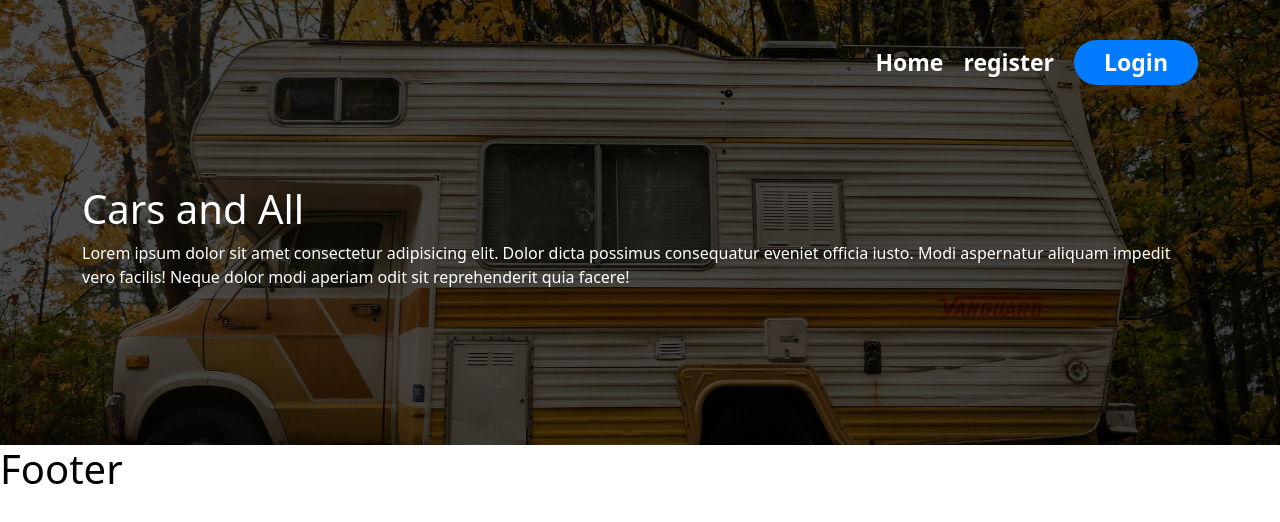
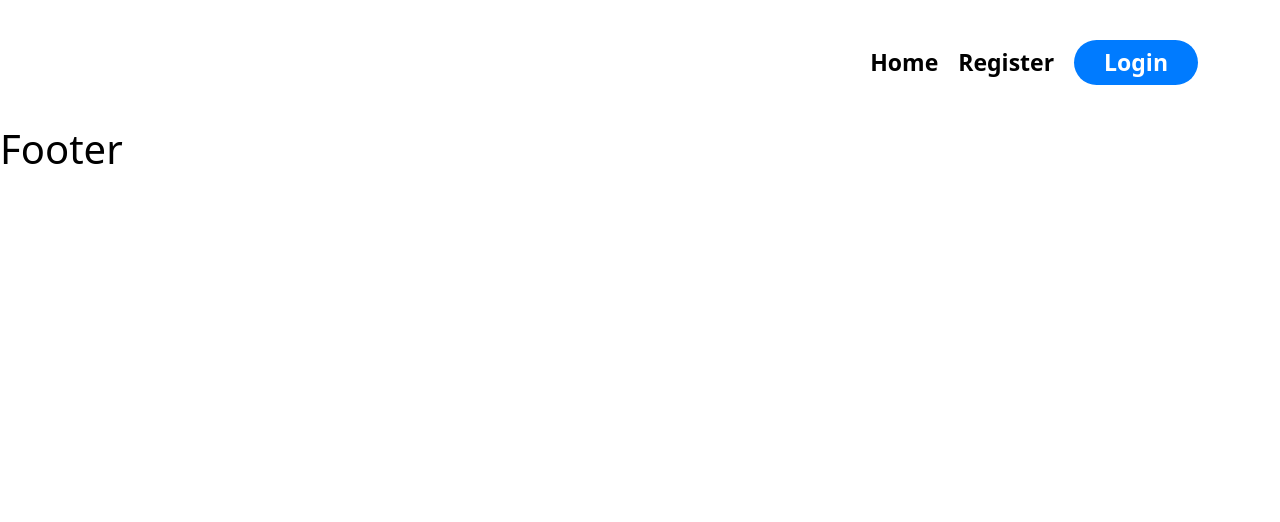
Before and after one commit to DanielMollerSD/WPRProject, a React (Vite) app in the folder frontend/: page /login in a window 1280 px wide. Shown: the top 522 px of the page. Built offline with nearby package versions, Linux system fonts and the light colour scheme.

Commit message:
Frontend: Header done

```diff
--- a/frontend/src/components/header/index.jsx
+++ b/frontend/src/components/header/index.jsx
@@ -1,15 +1,20 @@
-import { Link } from 'react-router-dom';
+import { Link, useLocation } from 'react-router-dom';
 import './styles.scss';
 
 function Header() {
+
+    const location = useLocation();
+    const isHomepage = location.pathname === '/' || location.pathname === '/home';
+
     return (
+
         <div className="component component-header">
-            <div className="header">
+            <div className={`header${isHomepage ? ' homepage' : ''}`}>
                 <div className="container">
                     <header>
                         <nav>
                             <Link to="/">Home</Link>
-                            <Link to="/register">register</Link>
+                            <Link to="/register">Register</Link>
                             <Link to="/login">Login</Link>
                         </nav>
                     </header>
--- a/frontend/src/components/header/styles.scss
+++ b/frontend/src/components/header/styles.scss
@@ -2,8 +2,7 @@
     position: relative;
 
     .header {
-        background-color: black;
-        color: white;
+        background-color: white;
         width: 100%;
         position: relative;
 
@@ -11,6 +10,8 @@
             position: relative;
             z-index: 2;
             padding-top: 40px;
+            padding-bottom: 40px;
+
 
             nav {
                 display: flex;
@@ -18,7 +19,7 @@
                 align-items: center;
 
                 a {
-                    color: white;
+                    color: black;
                     font-size: 23px;
                     font-weight: 600;
                     text-decoration: none;
@@ -26,11 +27,12 @@
 
 
                     &:hover {
-                        color: $title-color-hover;
+                        color: rgb(70, 70, 70);
                     }
 
                     &:last-child {
                         background-color: $secondary-button-color;
+                        color: white;
                         padding: 5px 30px;
                         border-radius: 50px;
 
@@ -43,16 +45,22 @@
         }
 
         .header-banner {
+            display: none;
             position: relative;
             z-index: 2;
 
             padding-top: 100px;
             padding-bottom: 140px;
+            color: white;
+
+            &.visible {
+                display: block;
+            }
         }
 
         .background-image {
             content: ' ';
-            display: block;
+            display: none;
             position: absolute;
             left: 0;
             top: 0;
@@ -64,6 +72,45 @@
             background-size: cover;
             opacity: 0.3;
             z-index: 1;
+
+            &.visible {
+                display: block;
+            }
+        }
+
+        &.homepage {
+            background-color: black;
+
+            header {
+                padding-bottom: 0;
+
+                nav {
+                    a {
+                        color: white;
+
+                        &:hover {
+                            color: rgb(197, 197, 197);
+                        }
+
+                        &:last-child {
+                            background-color: $secondary-button-color;
+                            color: white;
+
+                            &:hover {
+                                background-color: $secondary-button-hover-color;
+                            }
+                        }
+                    }
+                }
+            }
+
+            .header-banner {
+                display: block;
+            }
+
+            .background-image {
+                display: block;
+            }
         }
     }
 }
```
